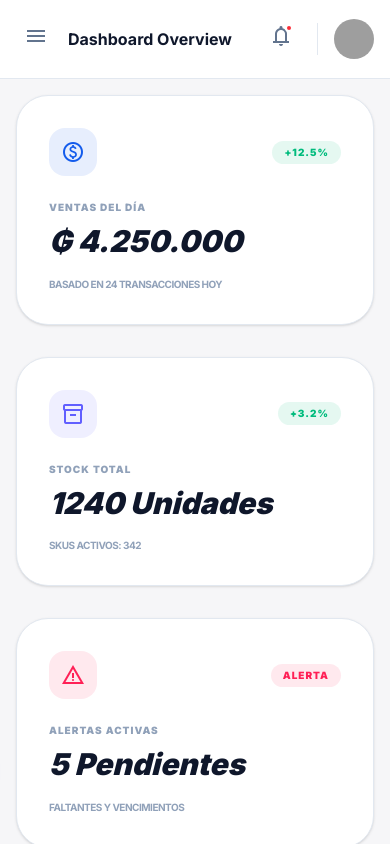
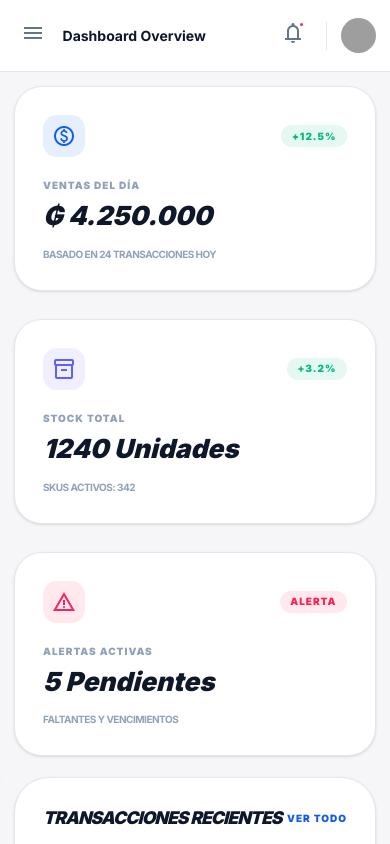
Before and after one commit to Saylogfake/simPOS, a Next.js app in the folder saas-pos/: page / in a window 390 px wide. Built offline with nearby package versions, Linux system fonts and the light colour scheme; sample sign-in values are in the browser's storage; grey boxes are pictures that could not be loaded.

Commit message:
fix: responsive font size, replace invalid material icons, block SUPERADMIN via API

```diff
--- a/saas-pos/app/(dashboard)/inventory/page.tsx
+++ b/saas-pos/app/(dashboard)/inventory/page.tsx
@@ -221,7 +221,7 @@ function InventoryContent() {
                                                                 <span className="material-symbols-outlined text-lg" style={{fontVariationSettings: product.isPriority ? "'FILL' 1" : "'FILL' 0"}}>star</span>
                                                             </button>
                                                             <button onClick={() => setRestockProduct(product)} className="p-2 text-slate-400 hover:text-primary hover:bg-primary/5 rounded-lg transition-colors">
-                                                                <span className="material-symbols-outlined text-lg">retry</span>
+                                                                <span className="material-symbols-outlined text-lg">add_circle</span>
                                                             </button>
                                                             <button onClick={() => setDiscountProduct(product)} className="p-2 text-slate-400 hover:text-purple-500 hover:bg-purple-50 rounded-lg transition-colors">
                                                                 <span className="material-symbols-outlined text-lg">loyalty</span>
--- a/saas-pos/app/(dashboard)/roles/page.tsx
+++ b/saas-pos/app/(dashboard)/roles/page.tsx
@@ -422,7 +422,7 @@ export default function RolesPage() {
                                                                     {permission.group === "Inventory" && "inventory_2"}
                                                                     {permission.group === "Sales"     && "point_of_sale"}
                                                                     {permission.group === "Cash"      && "payments"}
-                                                                    {permission.group === "Users"     && "person_cog"}
+                                                                    {permission.group === "Users"     && "manage_accounts"}
                                                                     {permission.group === "Audit"     && "monitoring"}
                                                                 </span>
                                                             </div>
--- a/saas-pos/app/globals.css
+++ b/saas-pos/app/globals.css
@@ -21,6 +21,11 @@
     --background: #0a0a0a;
     --foreground: #ededed;
   }
+}
+
+html {
+  /* Escala fluida: 14px en móvil → 16px en desktop */
+  font-size: clamp(14px, 1.5vw, 16px);
 }
 
 body {
```
